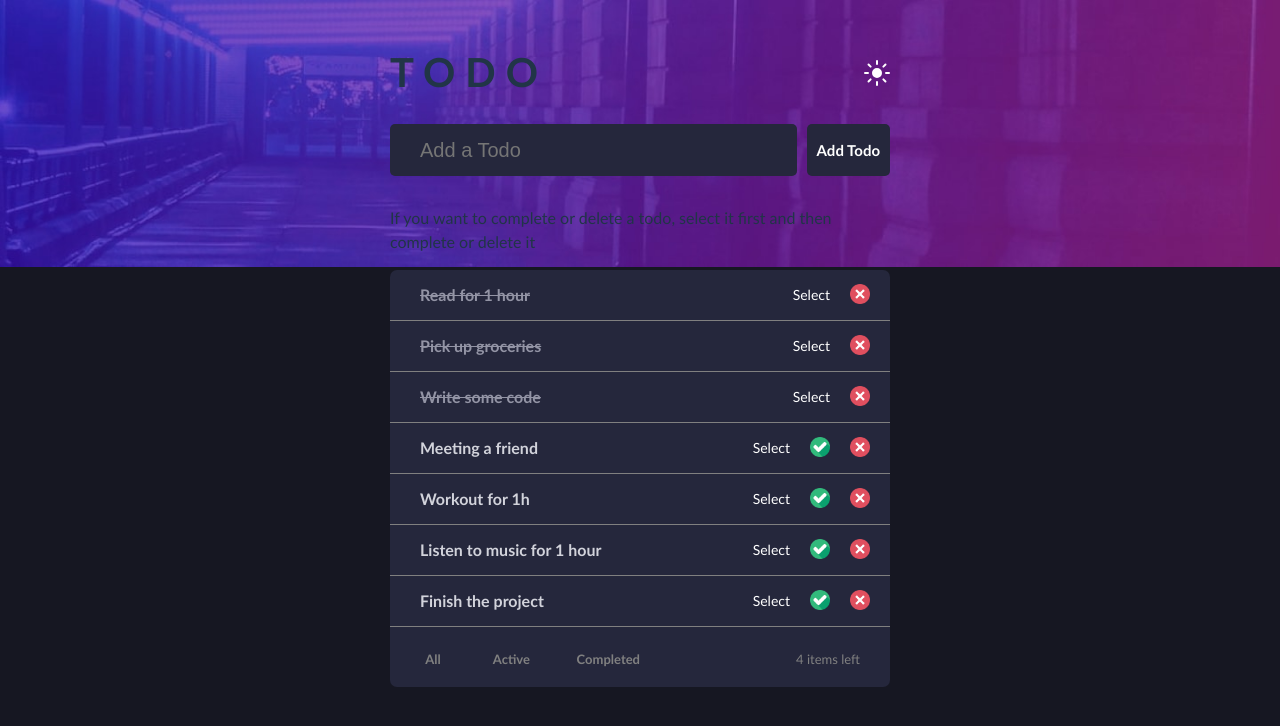
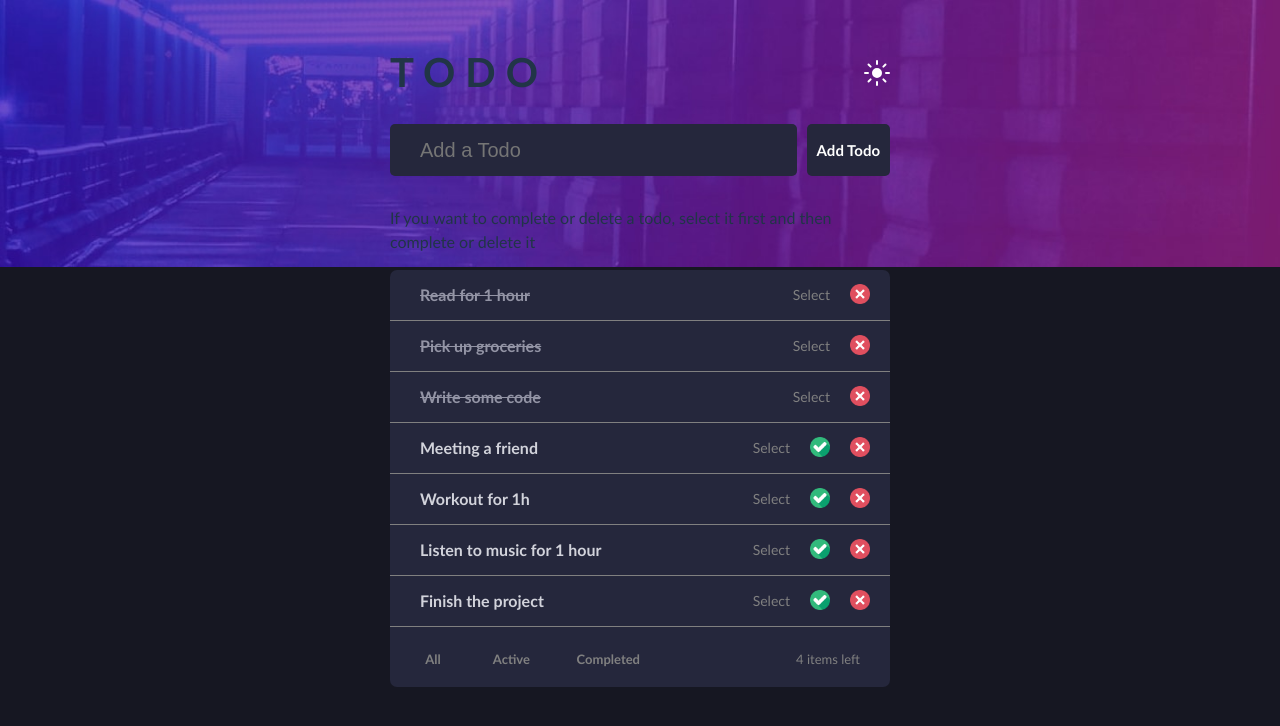
Before and after one commit to Elio1995/todo-app, a React (Vite) app: page / in a window 1280 px wide. Shown: the top 726 px of the page. Built offline with nearby package versions, Linux system fonts and the light colour scheme; data requests are answered from the project's data file.

Commit message:
Fixing hover for select

```diff
--- a/src/Components/Todos.tsx
+++ b/src/Components/Todos.tsx
@@ -67,18 +67,27 @@ export default function Todos(props: any) {
                     paddingRight: "20px",
                   }}
                 >
-                  <span
+                  <div
                     style={{
                       marginRight: "20px",
+                      cursor: "pointer",
+                      color:
+                        props.mode === false ? "grey" : "hsl(236, 9%, 61%)",
                     }}
+                  >
+                    <span
                       onClick={() => props.setTodoId(todo.id)}
+                      className={
+                        props.mode === false ? "filterDark" : "filterLight"
+                      }
                     >
                       Select
                     </span>
-
+                  </div>
                   <span
                     style={{
                       marginTop: "5px",
+                      cursor: "pointer",
                     }}
                     onClick={() => props.deleteTodo() && props.getTodoList()}
                   >
@@ -98,18 +107,28 @@ export default function Todos(props: any) {
                     paddingRight: "20px",
                   }}
                 >
-                  <span
+                  <div
                     style={{
                       marginRight: "20px",
+                      cursor: "pointer",
+                      color:
+                        props.mode === false ? "grey" : "hsl(236, 9%, 61%)",
                     }}
+                  >
+                    <span
+                      className={
+                        props.mode === false ? "filterDark" : "filterLight"
+                      }
                       onClick={() => props.setTodoId(todo.id)}
                     >
                       Select
                     </span>
+                  </div>
                   <span
                     style={{
                       marginRight: "20px",
                       marginTop: "5px",
+                      cursor: "pointer",
                     }}
                     onClick={() => props.statusChange() && props.getTodoList()}
                   >
@@ -118,6 +137,7 @@ export default function Todos(props: any) {
                   <span
                     style={{
                       marginTop: "5px",
+                      cursor: "pointer",
                     }}
                     onClick={() => props.deleteTodo() && props.getTodoList()}
                   >
@@ -155,7 +175,9 @@ export default function Todos(props: any) {
         >
           <span
             className={props.mode === false ? "filterDark" : "filterLight"}
-            style={{ cursor: "pointer" }}
+            style={{
+              cursor: "pointer",
+            }}
             onClick={props.getTodoList}
           >
             All
```
Lines whose indentation alone changed are shown as unchanged.
